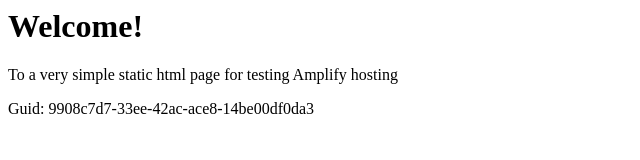
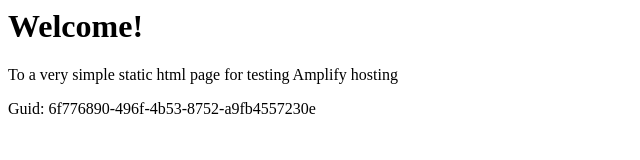
Before and after one commit to aws-aemilia-mxp/Github-PR-Commit-Integration-Test-DoNotTouch-GithubWebhookPreviewCanaryTest-v1-preprod-eu-south-1, a website: page src/index.html in a window 1280 px wide. Shown: the full height of the page, 0-640 px from the left. Drawn offline with Linux system fonts and the light colour scheme.

Commit message:
commit from integ tests

```diff
--- a/src/index.html
+++ b/src/index.html
@@ -12,6 +12,6 @@
 <body>
     <h1>Welcome!</h1>
     <p>To a very simple static html page for testing Amplify hosting</p>
-    <p>Guid: 9908c7d7-33ee-42ac-ace8-14be00df0da3</p></body>
+    <p>Guid: 6f776890-496f-4b53-8752-a9fb4557230e</p></body>
 
 </html>
```
